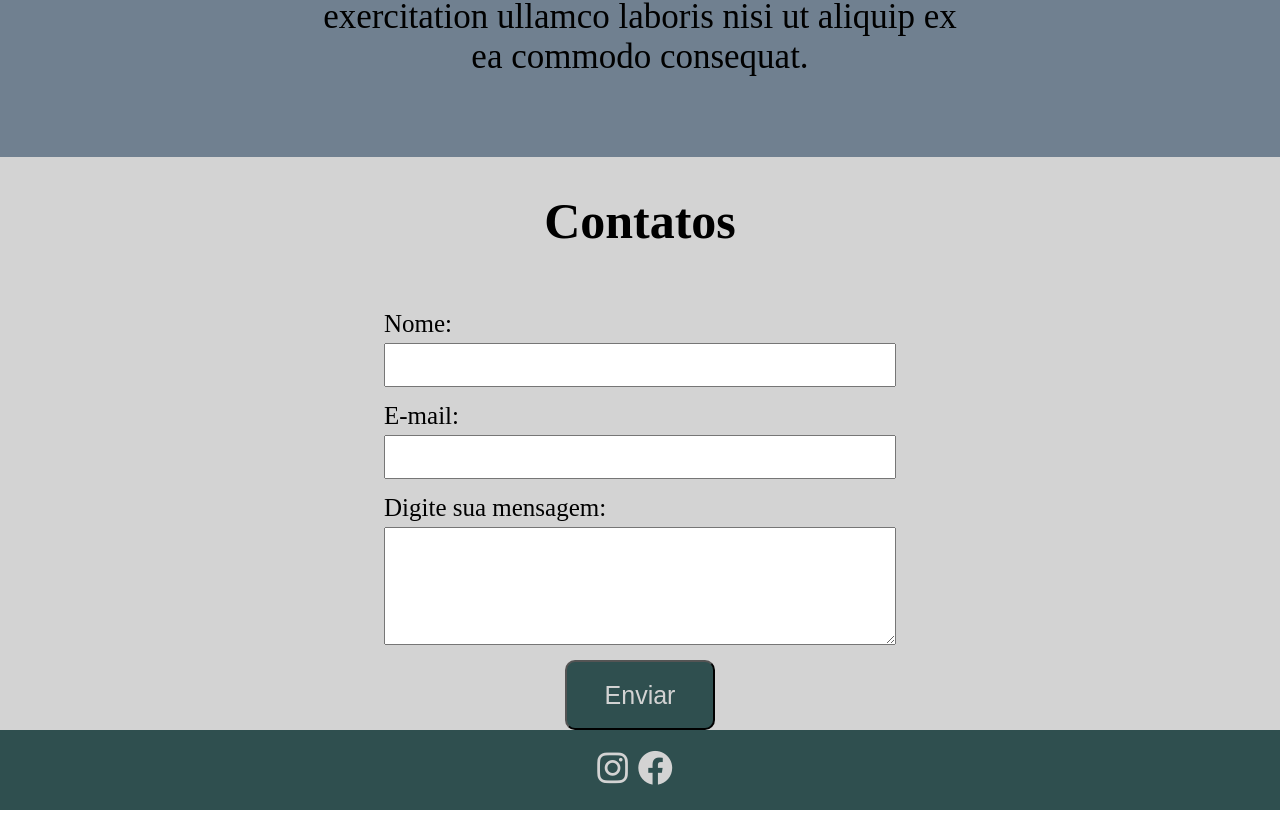
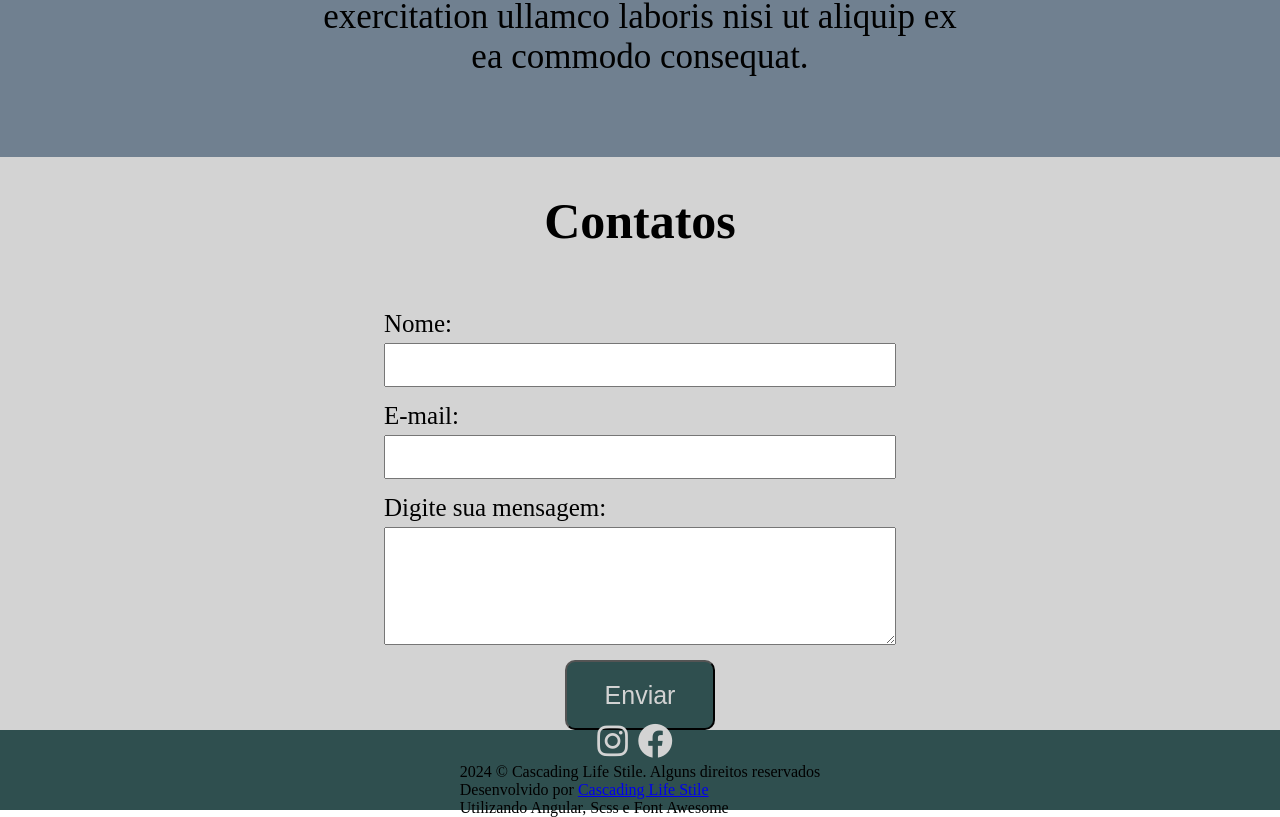
Before and after one commit to LFInCascade/lp-template, an Angular app in the folder landing-page/: page / in a window 1280 px wide. Shown: the part 896-1713 px from the top of the page. Built offline with nearby package versions, Linux system fonts and the light colour scheme.

Commit message:
feat :sparkles: terminando footer

```diff
--- a/landing-page/src/app/componentes/footer/footer.component.html
+++ b/landing-page/src/app/componentes/footer/footer.component.html
@@ -9,4 +9,9 @@
             </li>
         </ul>
     </div>
+    <div class="text-footer">
+        <p>2024 © Cascading Life Stile. Alguns direitos reservados</p>
+        <p>Desenvolvido por <a href="https://github.com/cascadingLS" target="_blank">Cascading Life Stile</a></p>
+        <p>Utilizando Angular, Scss e Font Awesome</p>
+    </div>
 </footer>
```
